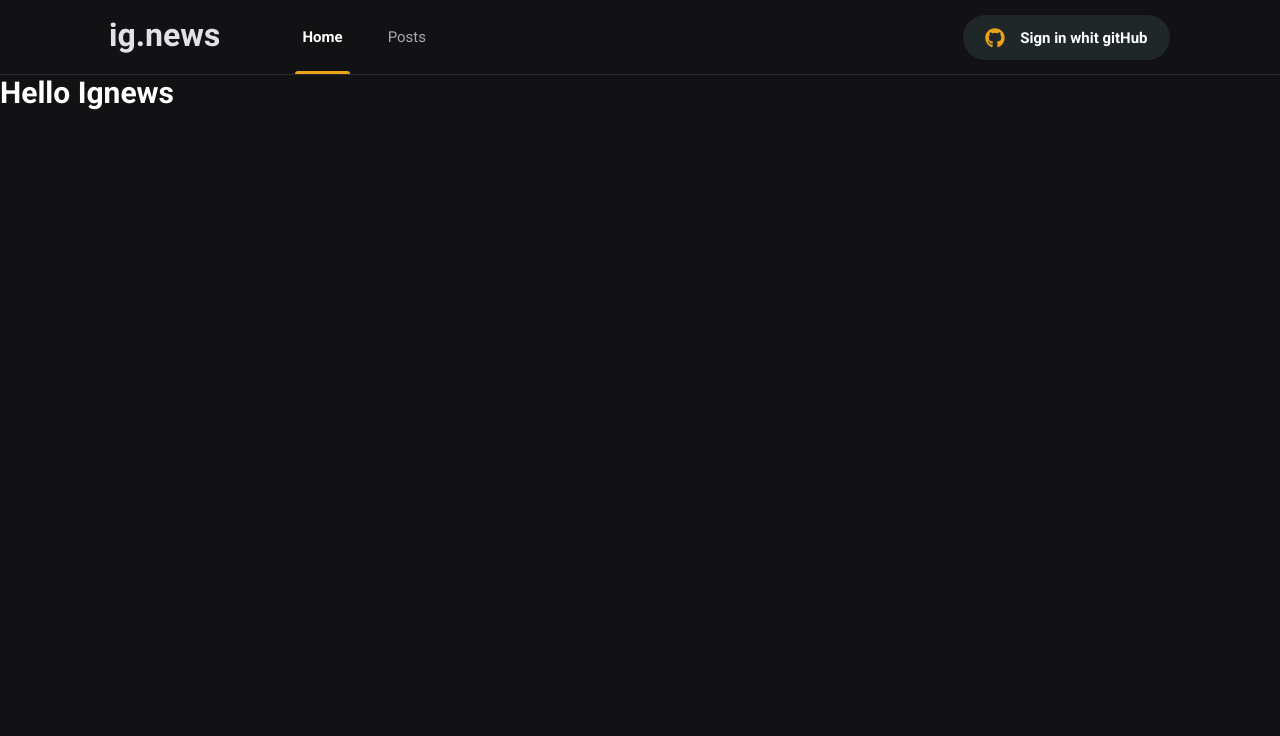
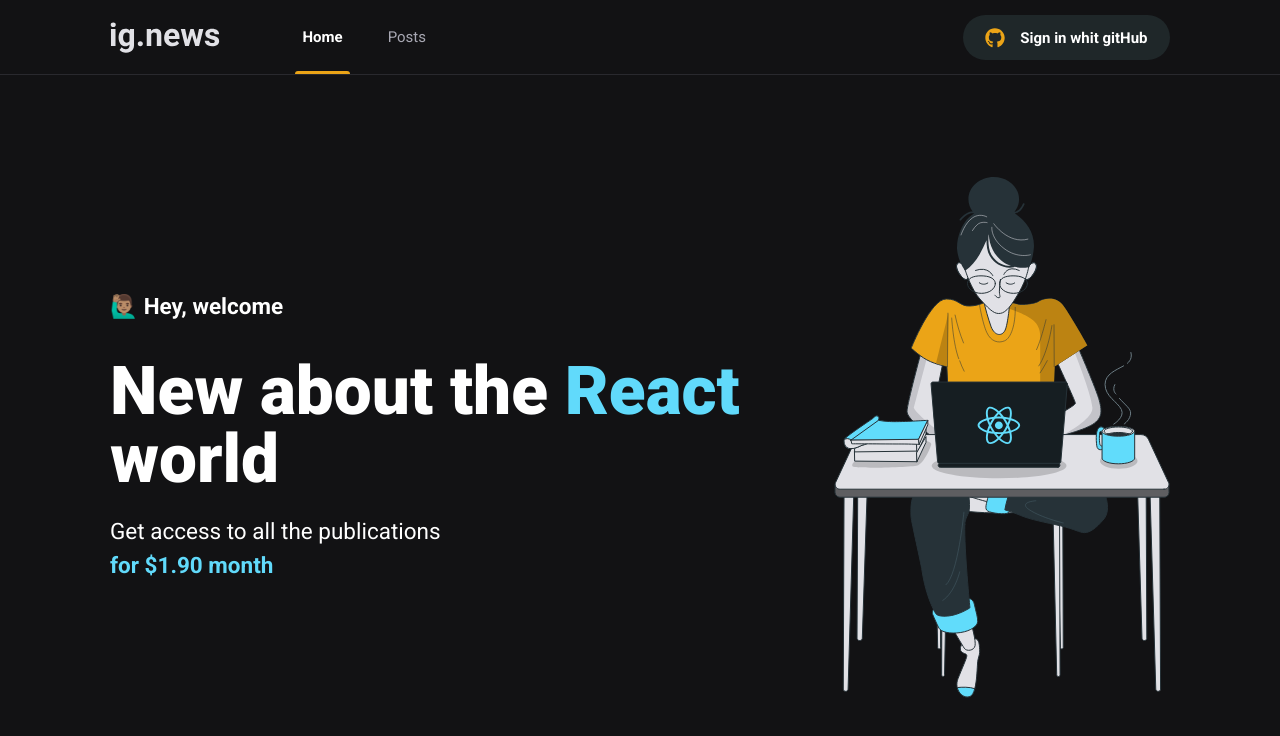
Before and after one commit to AlanPoveda/ignews, a Next.js app: page / in a window 1280 px wide. Shown: the top 736 px of the page. Built offline with nearby package versions, Linux system fonts and the light colour scheme.

Commit message:
Page home, css complete

```diff
--- /dev/null
+++ b/src/pages/home.module.scss
@@ -0,0 +1,45 @@
+.contentContainer {
+    max-width: 1120px;
+    margin: 0 auto;
+    padding: 0 2rem;
+    height: calc(100vh - 5rem);
+
+    display: flex;
+    align-items: center;
+    justify-content: space-between;
+}
+
+.hero {
+    max-width: 600;
+
+    > span {
+        font-size: 1.5em;
+        font-weight: bold;
+    }
+
+    h1 {
+        font-size: 4.5rem;
+        line-height: 4.5rem;
+        font-weight: 900;
+        margin-top: 2.5rem;
+
+        span {
+            color: var(--cyan-500);
+        }
+
+
+    }
+
+    p {
+        font-size: 1.5rem;
+        line-height: 2.25rem;
+        margin-top: 1.5rem;
+
+        span {
+            color: var(--cyan-500);
+            font-weight: bold;
+        }
+
+    }
+
+}
--- a/src/pages/index.tsx
+++ b/src/pages/index.tsx
@@ -1,4 +1,6 @@
 import Head from 'next/head'
+
+import styles from './home.module.scss'
 
 export default function Home() {
   return (
@@ -6,9 +8,22 @@
     <Head>
       <title>ignews</title>
     </Head>
-    <div>
-     <h1>Hello Ignews</h1>
-    </div>
+
+    <main className={styles.contentContainer}>
+      <section className={styles.hero}>
+        <span>🙋🏽‍♂️ Hey, welcome</span>
+        <h1>New about the <span>React</span> world</h1>
+        <p>
+          Get access to all the publications <br/>
+          <span> for $1.90 month </span>
+        </p>
+      </section>
+
+      <img src="/images/avatar.svg" alt="Girl coding" />
+
+    </main>
+
+
     </>
 
   )
```
